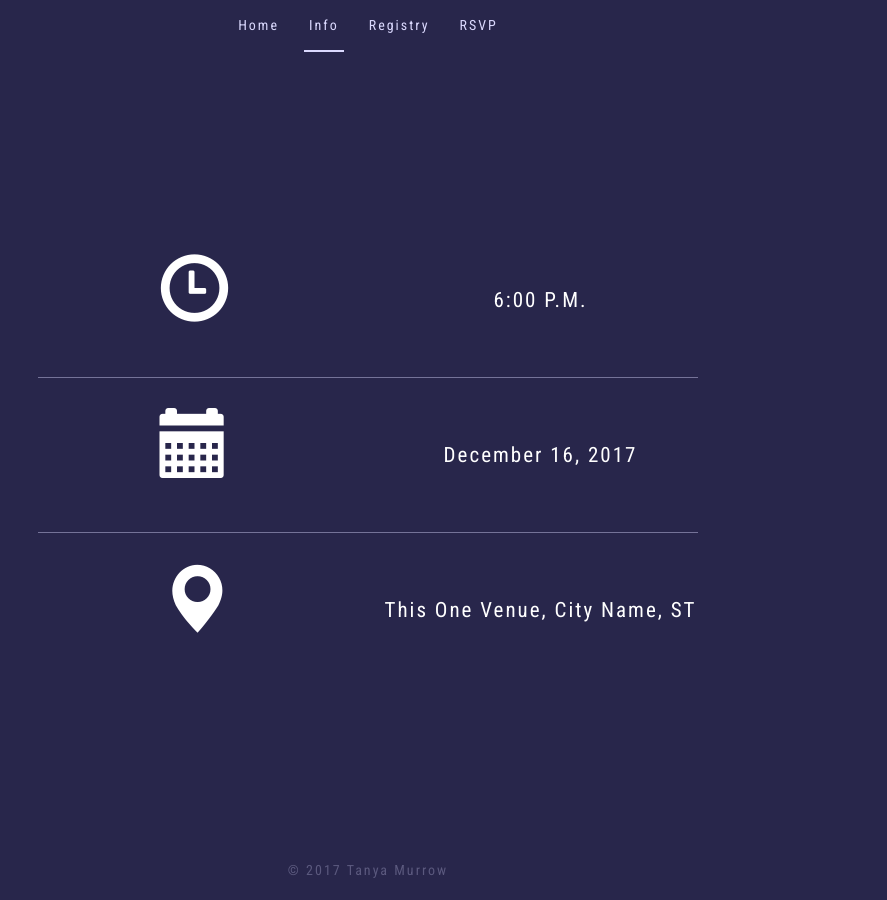
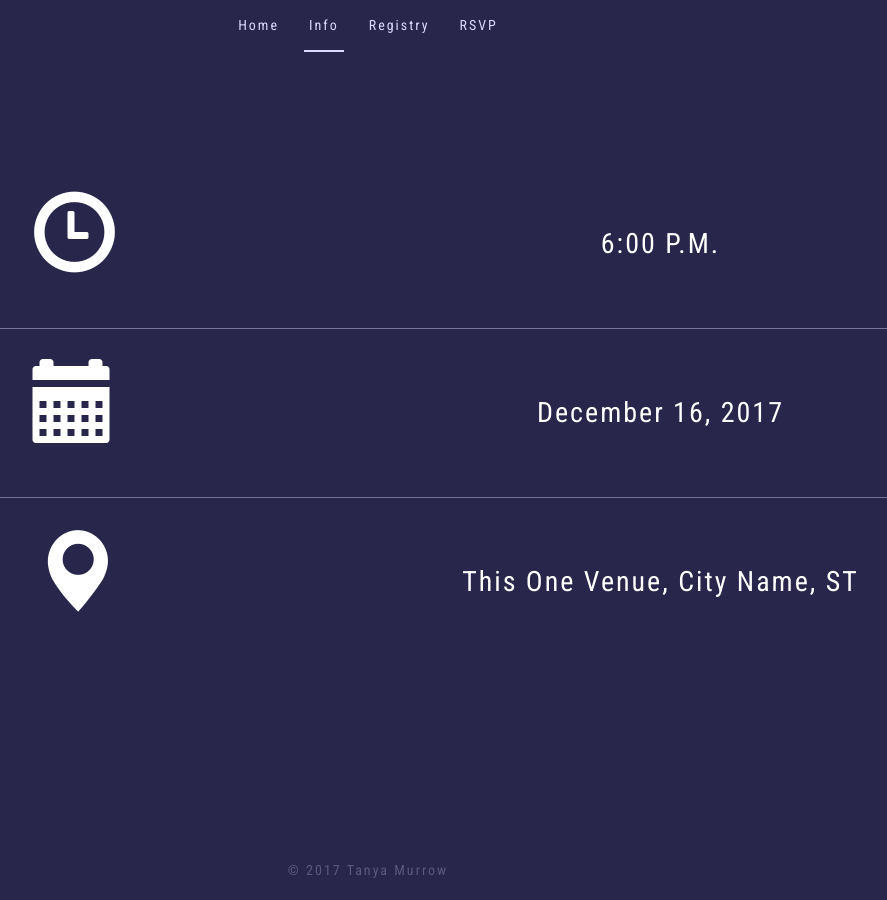
Before and after one commit to meetthemartins/meetthemartins.github.io, a Jekyll site: the page built from info.html, in a window 1280 px wide. Shown: the whole page, without its empty margins (272-1159 px from the left). Built offline with Jekyll 4.4.1, drawn with Linux system fonts in a browser that asks for light colours; nearby versions of some CDN libraries.

Commit message:
Updating styles

```diff
--- a/css/cover.css
+++ b/css/cover.css
@@ -47,30 +47,17 @@ body {
  */
 
 @media (min-width: 768px) {
-  /* Pull out the header and footer */
-  .masthead {
-    position: fixed;
-    top: 0;
-  }
-  .mastfoot {
-    position: fixed;
-    bottom: 0;
-  }
   /* Start the vertical centering */
   .site-wrapper-inner {
     vertical-align: middle;
   }
   /* Handle the widths */
-  .masthead,
-  .mastfoot,
   .cover-container {
     width: 100%; /* Must be percentage or pixels for horizontal alignment */
   }
 }
 
 @media (min-width: 992px) {
-  .masthead,
-  .mastfoot,
   .cover-container {
     width: 700px;
   }
--- a/css/main.css
+++ b/css/main.css
@@ -20,7 +20,7 @@ body {
 }
 
 body > .container {
-  padding: 60px 15px 0;
+  padding: 0 15px 0;
 }
 
 .container .text-muted {
@@ -101,16 +101,20 @@ hr {
 }
 
 .info {
-  font-size: 120%;
+  font-size: 140%;
 }
 
 @media (min-width: 768px) {
+  .info-container {
+    margin-top: 50px;
+  }
+
   .info-container .glyphicon-large {
     font-size: 500%;
   }
 
   .info {
-    font-size: 150%;
+    font-size: 200%;
   }
 
   .hr-info {
@@ -119,12 +123,26 @@ hr {
 }
 
 @media (min-width: 992px) {
+  .info-container {
+    margin-top: 70px;
+  }
+
   .info-container .row {
     display: flex;
     align-items: center;
   }
+
+  .info-container .glyphicon-large {
+    font-size: 600%;
+  }
+
+  .info {
+    font-size: 200%;
+  }
 }
 
 @media (min-width: 1200px) {
-
+  .info-container {
+    margin-top: 120px;
+  }
 }
--- a/info.html
+++ b/info.html
@@ -1,8 +1,10 @@
 ---
-layout: cover
+layout: default
 title: Info
 ---
-<div class="inner cover info-container">
+<!-- <div class="inner cover info-container"> -->
+<div class="row">
+  <div class="col-md-12 info-container">
     <div class="row">
       <div class="col-md-6">
         <span class="glyphicon glyphicon-time glyphicon-large"></span>
@@ -30,3 +32,5 @@ title: Info
       </div>
     </div>
   </div>
+</div>
+<!-- </div> -->
```
Lines whose indentation alone changed are shown as unchanged.
